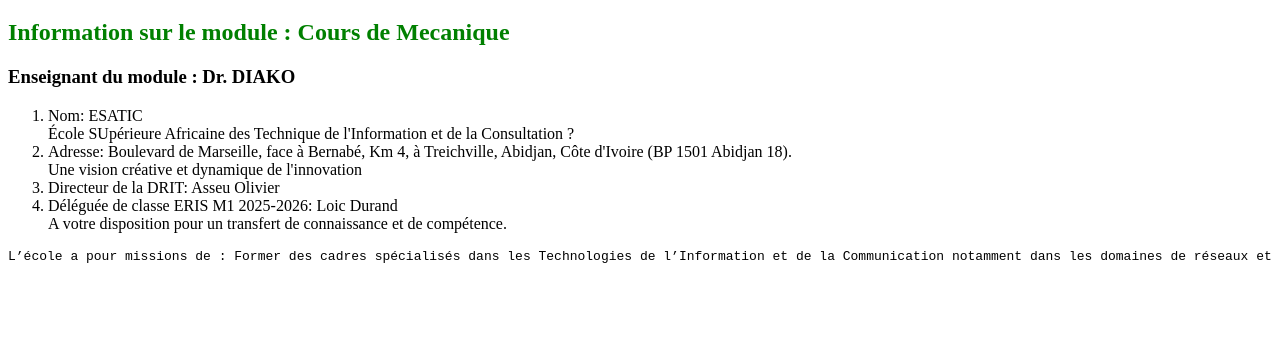
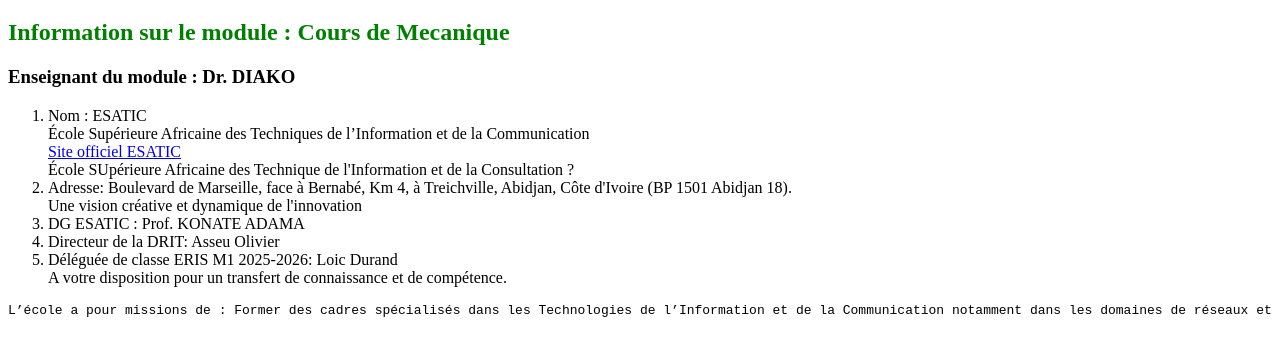
Before and after one commit to Abou-diaby/projetWeb, a plain HTML site: page index.html in a window 1280 px wide. Shown: the part 61-416 px from the top of the page. Drawn offline with Linux system fonts and the light colour scheme.

Commit message:
Ajout nom ligne d'informations et lien du site

```diff
--- a/index.html
+++ b/index.html
@@ -11,10 +11,15 @@
 		<h2>Information sur le module : Cours de Mecanique </h2>
 		<h3>Enseignant du module : Dr. DIAKO </h3>
 	<ol>
-      <li>Nom: ESATIC</li>
+      <li>
+        Nom : ESATIC<br>
+        École Supérieure Africaine des Techniques de l’Information et de la Communication<br>
+        <a href="https://www.esatic.ci" target="_blank">Site officiel ESATIC</a>
+      </li>
       École SUpérieure Africaine des Technique de l'Information et de la Consultation ?
       <li>Adresse: Boulevard de Marseille, face à Bernabé, Km 4, à Treichville, Abidjan, Côte d'Ivoire (BP 1501 Abidjan 18).</li>
       Une vision créative et dynamique de l'innovation
+	  <li>DG ESATIC : Prof. KONATE ADAMA</li>
       <li>Directeur de la DRIT: Asseu Olivier</li>
       <li>Déléguée de classe ERIS M1 2025-2026: Loic Durand</li>
       A votre disposition pour un transfert de connaissance et de compétence.
```
